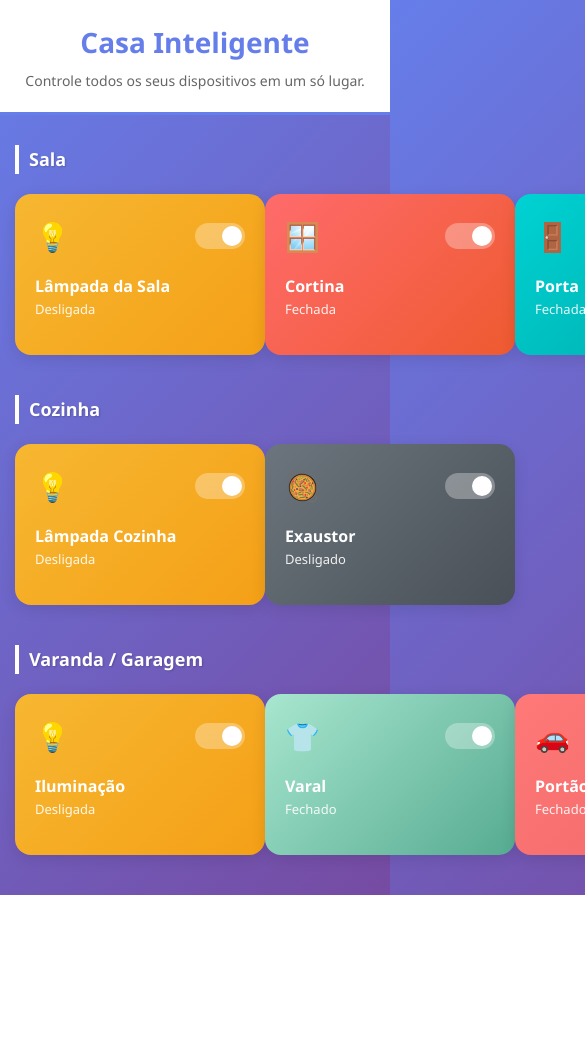
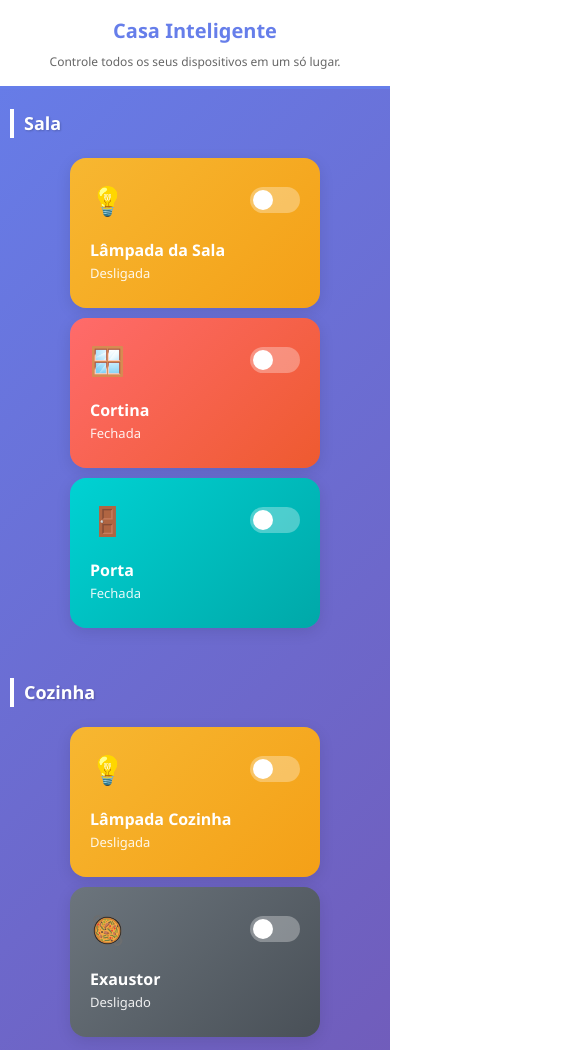
Before and after one commit to ProfaIngrid/casa-inteligente-dashboard, a plain HTML site: page index.html in a window 390 px wide. Shown: the top 1050 px of the page, 585 px wide, since content can reach past the window. Before the commit the page ends 895 px from the top, so only its background shows below. Drawn offline with Linux system fonts and the light colour scheme.

Commit message:
responsividade

```diff
--- a/style.css
+++ b/style.css
@@ -10,6 +10,7 @@ body {
     background: linear-gradient(135deg, #667eea 0%, #764ba2 100%);
     color: #1a1a1a;
     line-height: 1.6;
+    min-height: 100vh;
 }
 
 /* ======== HEADER ======== */
@@ -156,10 +157,46 @@ label{
 
 label input{
     opacity: 0;
-    width: 0;
-    height: 0;
+    width: 100%;
+    height: 100%;
+    top: 0;
+    left: 0;
+    position: absolute;
+    z-index: 2;
 }
 
-label input + .slider:before{
+label input:checked + .slider:before{
   transform: translateX(24px);
 }
+
+/* ================== RESPONSIVIDADE ================== */
+@media (max-width: 480px) {
+    header{
+        padding: 15px;
+    }
+
+    header h1{
+        font-size: 20px;
+    }
+
+    header p{
+        font-size: 12px;
+    }
+
+    main{
+        margin: 20px auto;
+        padding: 0 10px;
+    }
+
+    .dispositivo-flex{
+        display: flex;
+        flex-direction: column;
+        align-items: center;
+    }
+
+    .dispositivo-card{
+        margin-bottom: 10px;
+        max-width: 250px;
+        max-height: 150px;
+    }
+}
```
